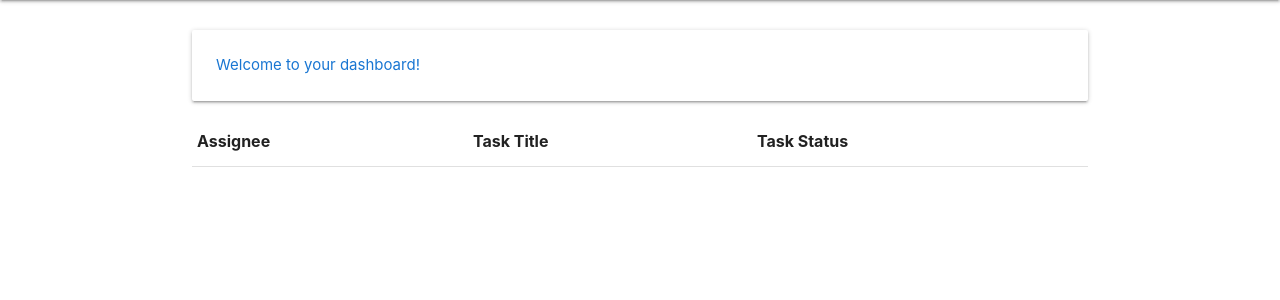
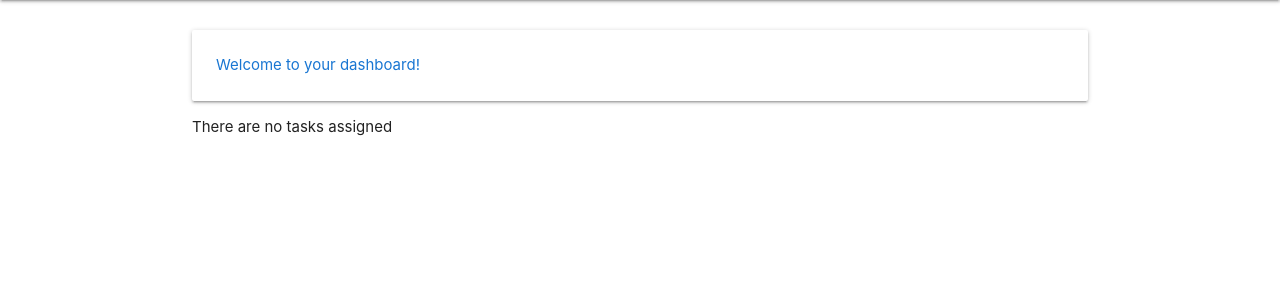
Before and after one commit to makrandr1999/fsf_2019_screening_task1, a Django app: page /dashboard/ in a window 1280 px wide. Shown: the part 64-364 px from the top of the page. Run offline with Django 3.2, Linux system fonts and the light colour scheme; the visitor is signed in with stand-in values (Sample User, id 1); data that the repository does not hold is empty; some libraries are stand-ins or nearby versions.

Commit message:
Modify dashboard template to display tasks of the logged in user

```diff
--- a/taskman/templates/taskman/dashboard.html
+++ b/taskman/templates/taskman/dashboard.html
@@ -4,7 +4,8 @@
 <div class="card-panel">
     <span class="blue-text text-darken-2">Welcome to your dashboard!</span>
 </div>
-      <table>
+{% if tasks %}
+<table class="highlight">
     <tr>
         <th>Assignee</th>
 
@@ -21,4 +22,8 @@
     </tr>
     {% endfor %}
 </table>
+{% else %}
+<p>There are no tasks assigned</p>
+{% endif %}
+
 {% endblock%}
--- a/taskman/views.py
+++ b/taskman/views.py
@@ -13,7 +13,7 @@ def homepage(request):
                   template_name='taskman/home.html')
 @login_required
 def dashboard(request):
-    query_results = Task.objects.all()
+    query_results = Task.objects.filter(assignee=request.user)
 
     return render(request = request,
                   template_name='taskman/dashboard.html',context={"tasks":query_results})
```
Lines whose indentation alone changed are shown as unchanged.
